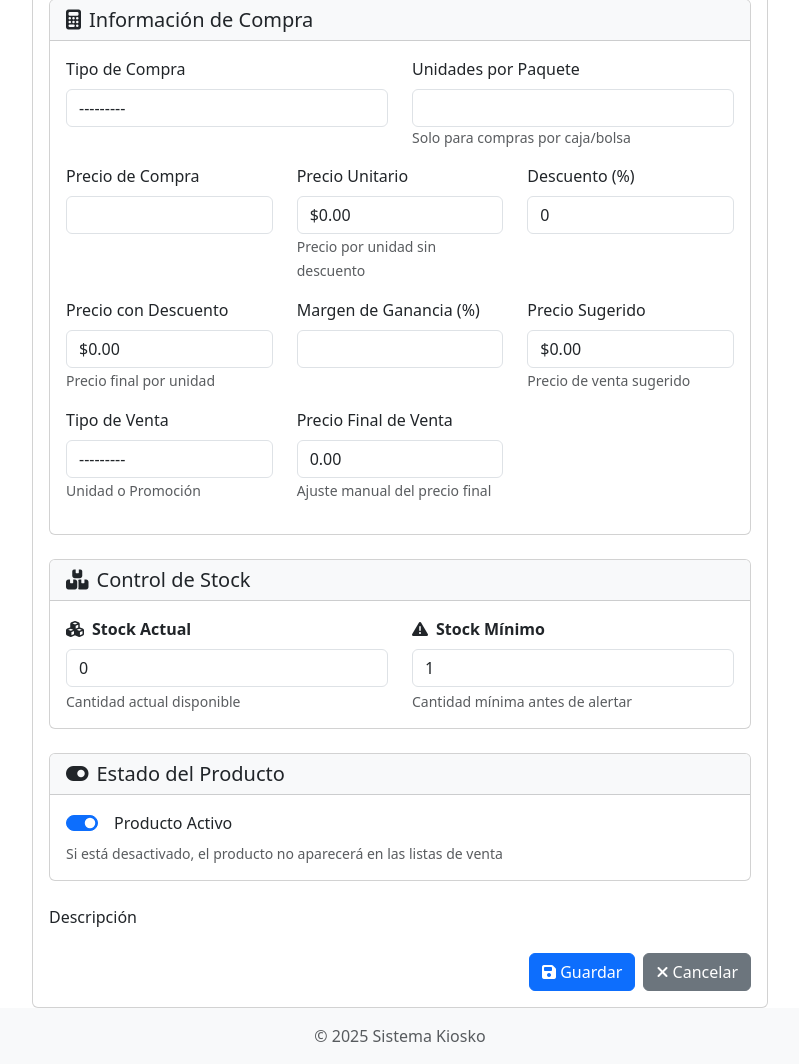
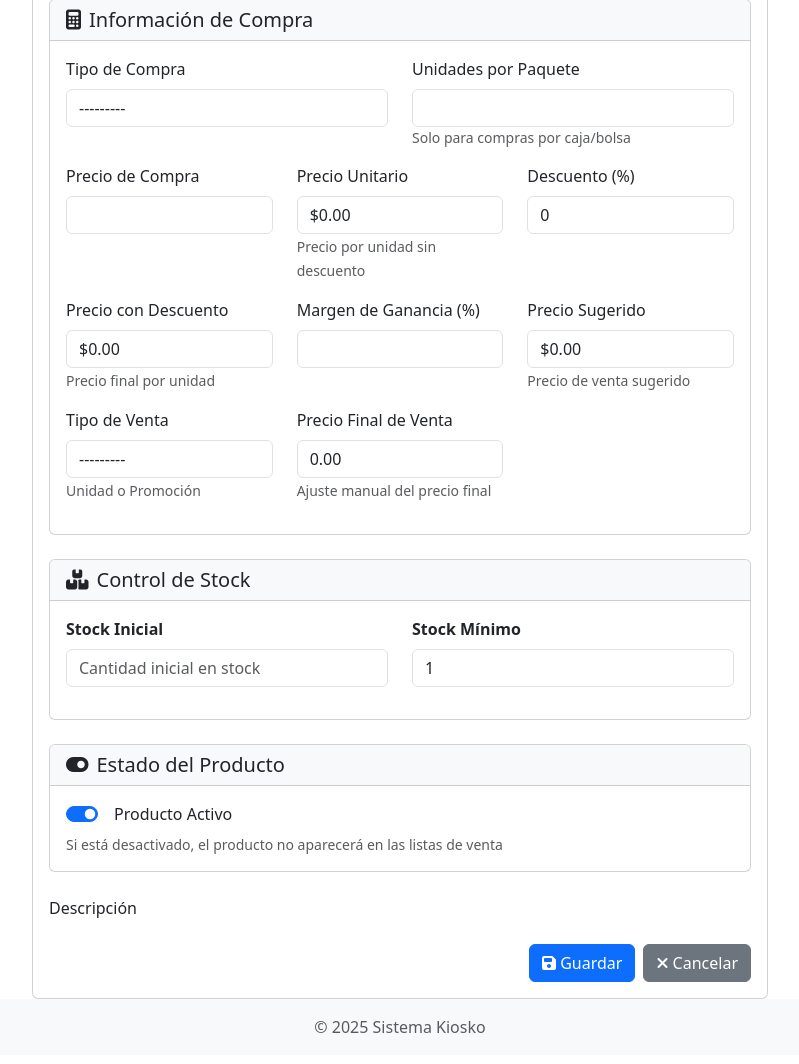
Before and after one commit to pfbrodon/kiosko, a Django app: page /productos/crear/ in a window 1280 px wide. Shown: the part 321-1385 px from the top of the page, without its empty margins (240-1039 px from the left). After the commit the page ends 1354 px from the top, so only its background shows below. Run offline with Django 5.2, Linux system fonts and the light colour scheme; data comes from the database, SQL or seed files in the repository; both versions use the stored data as it was after the commit.

Commit message:
stock inicial en la creacion

```diff
--- a/precios/forms.py
+++ b/precios/forms.py
@@ -2,6 +2,15 @@ from django import forms
 from .models import Categoria, Subcategoria, Proveedor, Producto, Marca, MovimientoStock
 
 class ProductoForm(forms.ModelForm):
+    stock_inicial = forms.IntegerField(
+        min_value=0,
+        required=True,
+        widget=forms.NumberInput(attrs={
+            'class': 'form-control',
+            'placeholder': 'Cantidad inicial en stock'
+        })
+    )
+
     class Meta:
         model = Producto
         fields = [
@@ -16,8 +25,8 @@ class ProductoForm(forms.ModelForm):
             'tipo_venta',
             'margen_ganancia',
             'precio_venta_final',
-            'cantidad_stock',  # Nuevo campo
-            'stock_minimo',    # Nuevo campo
+            'stock_inicial',  # Reemplazamos cantidad_stock por stock_inicial
+            'stock_minimo',
             'activo'
         ]
         widgets = {
@@ -26,10 +35,10 @@ class ProductoForm(forms.ModelForm):
             'descuento_compra': forms.NumberInput(attrs={'step': '0.01'}),
             'margen_ganancia': forms.NumberInput(attrs={'step': '0.01'}),
             'precio_venta_final': forms.NumberInput(attrs={'step': '0.01'}),
-            'cantidad_stock': forms.NumberInput(attrs={
+            'stock_inicial': forms.NumberInput(attrs={
                 'class': 'form-control',
                 'min': '0',
-                'placeholder': 'Cantidad actual en stock'
+                'placeholder': 'Cantidad inicial en stock'
             }),
             'stock_minimo': forms.NumberInput(attrs={
                 'class': 'form-control',
@@ -44,6 +53,13 @@ class ProductoForm(forms.ModelForm):
 
     def __init__(self, *args, **kwargs):
         super().__init__(*args, **kwargs)
+        instance = kwargs.get('instance')
+        if instance:
+            # Si estamos editando, deshabilitamos el campo stock_inicial
+            self.fields['stock_inicial'].widget.attrs['disabled'] = True
+            self.fields['stock_inicial'].required = False
+            # Establecemos el valor inicial del campo
+            self.fields['stock_inicial'].initial = instance.cantidad_stock
         # Agregar clases de Bootstrap excepto para el campo activo
         for field in self.fields:
             if field != 'activo':  # Excluir el campo activo
--- a/precios/templates/crear_producto.html
+++ b/precios/templates/crear_producto.html
@@ -109,22 +109,26 @@
                                 <h5 class="mb-0"><i class="fas fa-boxes me-2"></i>Control de Stock</h5>
                             </div>
                             <div class="card-body">
-                                <div class="row">
+                                <div class="row mb-3">
                                     <div class="col-md-6">
-                                        <label for="{{ form.cantidad_stock.id_for_label }}" class="form-label fw-bold">
-                                            <i class="fas fa-cubes me-2"></i>Stock Actual
-                                        </label>
-                                        {{ form.cantidad_stock }}
-                                        {% if form.cantidad_stock.errors %}
-                                        <div class="invalid-feedback d-block">
-                                            {{ form.cantidad_stock.errors|join:", " }}
-                                        </div>
+                                        {% if editing %}
+                                            <label class="form-label fw-bold">Stock Actual</label>
+                                            <div class="form-control-plaintext h4">{{ producto.cantidad_stock }}</div>
+                                        {% else %}
+                                            <label for="{{ form.stock_inicial.id_for_label }}" class="form-label fw-bold">
+                                                Stock Inicial
+                                            </label>
+                                            {{ form.stock_inicial }}
+                                            {% if form.stock_inicial.errors %}
+                                            <div class="invalid-feedback d-block">
+                                                {{ form.stock_inicial.errors|join:", " }}
+                                            </div>
+                                            {% endif %}
                                         {% endif %}
-                                        <div class="form-text">Cantidad actual disponible</div>
                                     </div>
                                     <div class="col-md-6">
                                         <label for="{{ form.stock_minimo.id_for_label }}" class="form-label fw-bold">
-                                            <i class="fas fa-exclamation-triangle me-2"></i>Stock Mínimo
+                                            Stock Mínimo
                                         </label>
                                         {{ form.stock_minimo }}
                                         {% if form.stock_minimo.errors %}
@@ -132,7 +136,6 @@
                                             {{ form.stock_minimo.errors|join:", " }}
                                         </div>
                                         {% endif %}
-                                        <div class="form-text">Cantidad mínima antes de alertar</div>
                                     </div>
                                 </div>
                             </div>
--- a/precios/views.py
+++ b/precios/views.py
@@ -17,8 +17,19 @@ def crear_producto(request):
         form = ProductoForm(request.POST)
         if form.is_valid():
             producto = form.save(commit=False)
-            # La verificación de alerta_stock se maneja en el modelo
+            stock_inicial = form.cleaned_data.get('stock_inicial', 0)
+            producto.cantidad_stock = stock_inicial
             producto.save()
+
+            # Crear el movimiento de stock inicial si es mayor a 0
+            if stock_inicial > 0:
+                MovimientoStock.objects.create(
+                    producto=producto,
+                    tipo='E',
+                    cantidad=stock_inicial,
+                    observacion='Stock inicial'
+                )
+
             messages.success(request, 'Producto creado exitosamente.')
             return redirect('lista_productos')
     else:
@@ -33,9 +44,7 @@ def editar_producto(request, pk):
     if request.method == 'POST':
         form = ProductoForm(request.POST, instance=producto)
         if form.is_valid():
-            producto = form.save(commit=False)
-            # La verificación de alerta_stock se maneja en el modelo
-            producto.save()
+            form.save()
             messages.success(request, 'Producto actualizado exitosamente.')
             return redirect('lista_productos')
     else:
```
Also changed, not shown: db.sqlite3.
